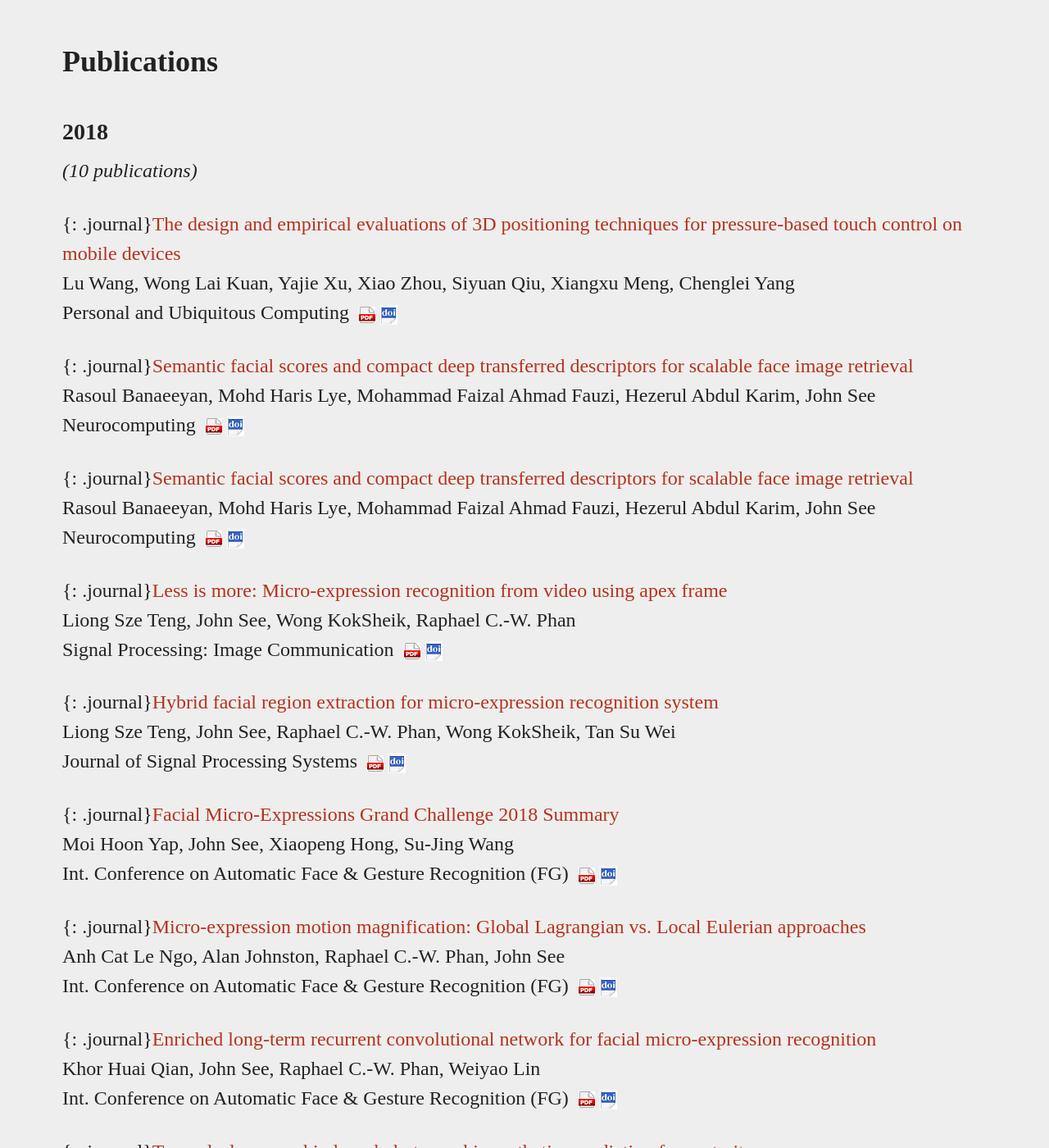
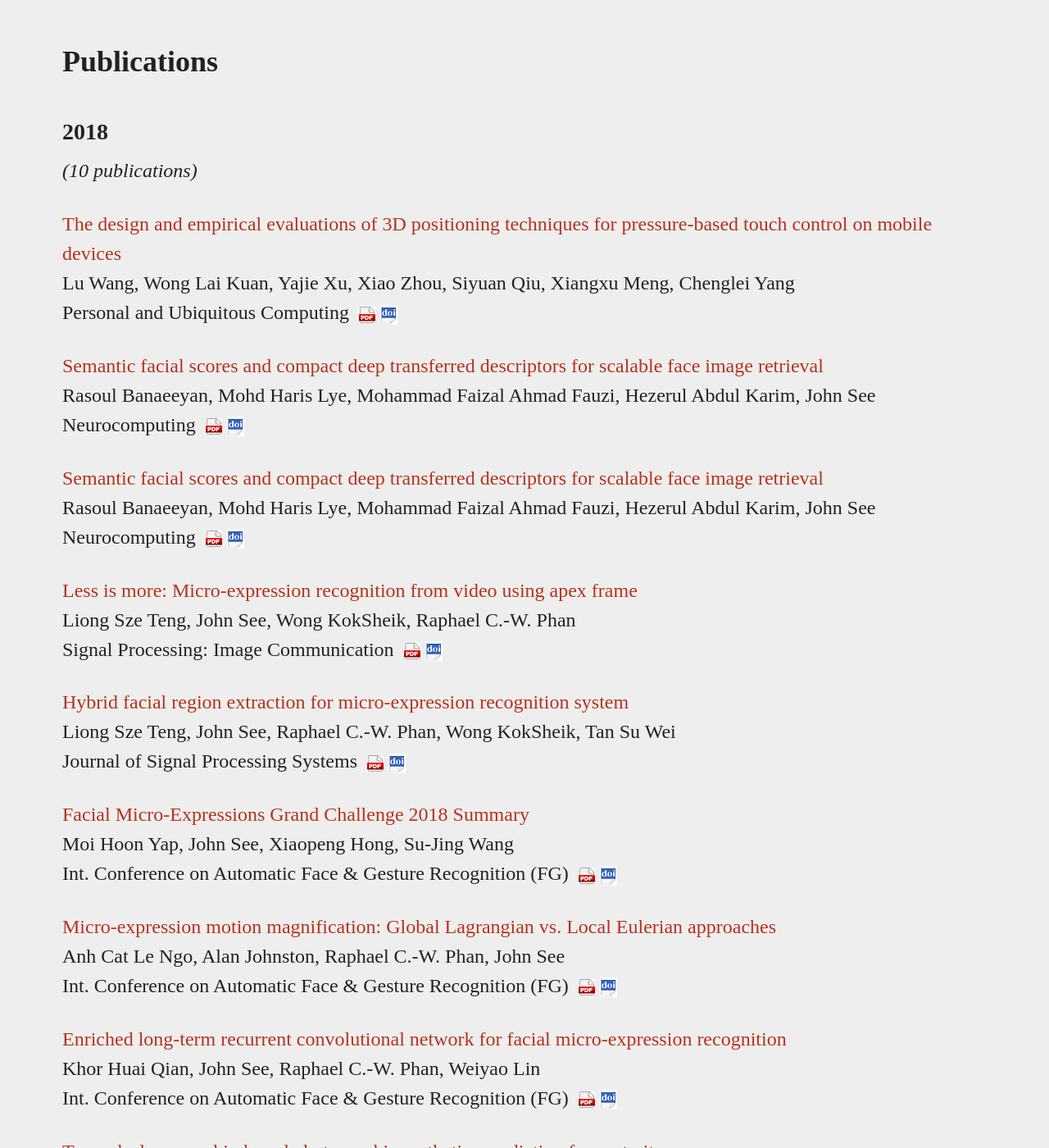
Before and after one commit to viprlab/viprlab.github.io, a Jekyll site: the page built from papers.md, in a window 1280 px wide and 1400 px high, scrolled down 212 px. Shown: the whole window at 82% size. Built offline with Jekyll 4.4.1, drawn with Linux system fonts in a browser that asks for light colours; some of the changed text lies outside the part shown.

Commit message:
Update papers.md

```diff
--- a/papers.md
+++ b/papers.md
@@ -214,9 +214,9 @@ pubs:
 ### {{pub.year}}
 {% for entry in pub.groups %}
 {% if forloop.first %}
-<i>({{ forloop.length }} publications)</i>
+<i>({{ forloop.length }} publications)</i>{: .journal}
 {% endif %}
-{% if entry.internal %}[{{entry.title}}]({{entry.url | prepend: site.baseurl}}){% else %} {% if entry.url %}{: .journal}[{{entry.title}}]({{entry.url}}){:target="_blank"}{% else %} [{{entry.title}}]({{entry.doi}}){:target="_blank"} {% endif %} {% endif %}<br />
+{% if entry.internal %}[{{entry.title}}]({{entry.url | prepend: site.baseurl}}){% else %} {% if entry.url %}[{{entry.title}}]({{entry.url}}){:target="_blank"}{% else %} [{{entry.title}}]({{entry.doi}}){:target="_blank"} {% endif %} {% endif %}<br />
 <span class="authors">{{entry.author}}</span><br />
 <span class="publication">{{entry.pub}}</span>
 {% if entry.note %} **({{entry.note}})**{: style="color: maroon"} {% endif %} {% if entry.url %} &nbsp;[![pdf](/images/pdf-icon.png)]({{entry.url}}) {% endif %} {% if entry.doi %} [![doi](/images/doi-icon.png)]({{entry.doi}}) {% endif %}
```
